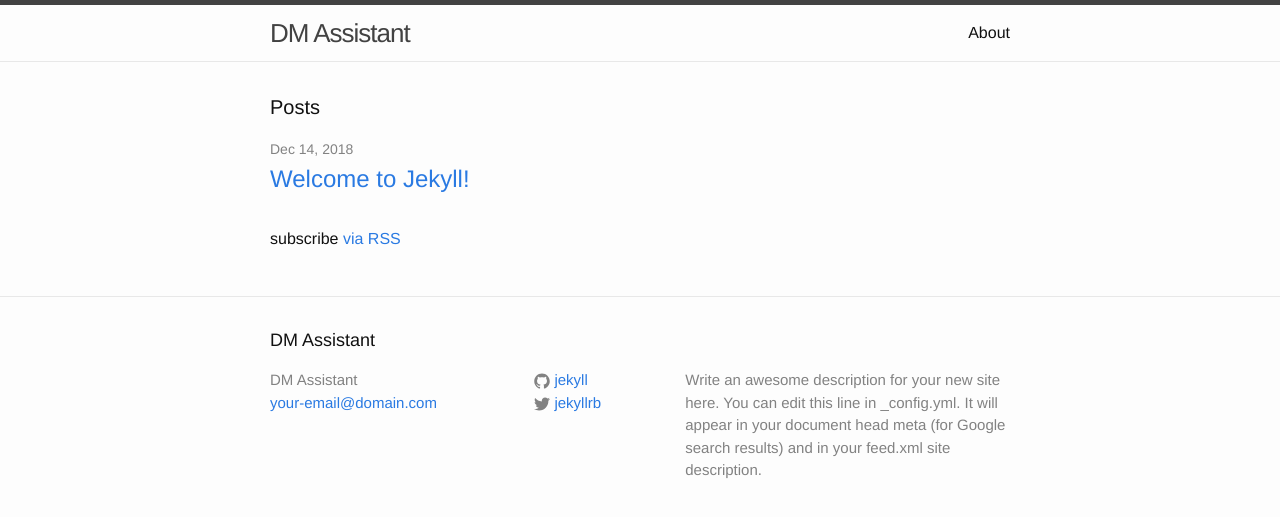
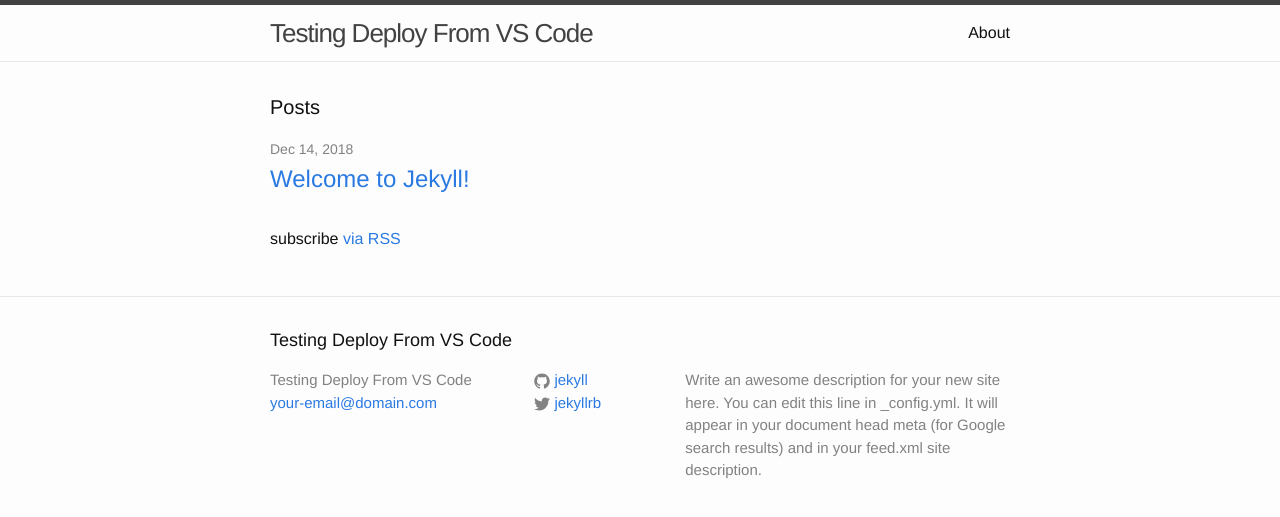
Before and after one commit to mmccollum/mmccollum.github.io, a Jekyll site: the page built from index.html, in a window 1280 px wide. Shown: the top 517 px of the page. Built offline with Jekyll 4.4.1, drawn with Linux system fonts in a browser that asks for light colours.

Commit message:
Testing deploy from VS Code

```diff
--- a/_config.yml
+++ b/_config.yml
@@ -6,7 +6,7 @@
 # 'jekyll serve'. If you change this file, please restart the server process.
 
 # Site settings
-title: DM Assistant
+title: Testing Deploy From VS Code
 email: your-email@domain.com
 description: > # this means to ignore newlines until "baseurl:"
   Write an awesome description for your new site here. You can edit this
```
